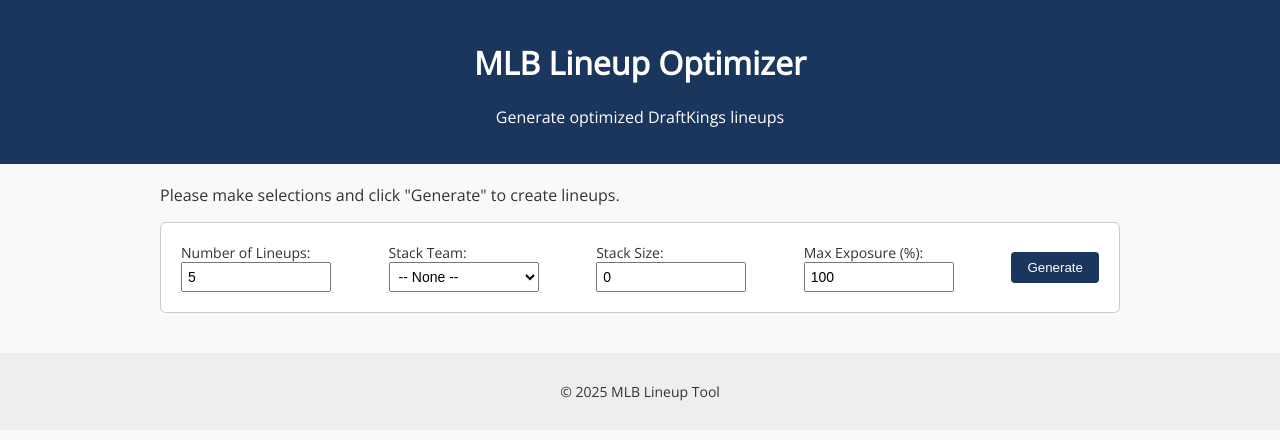
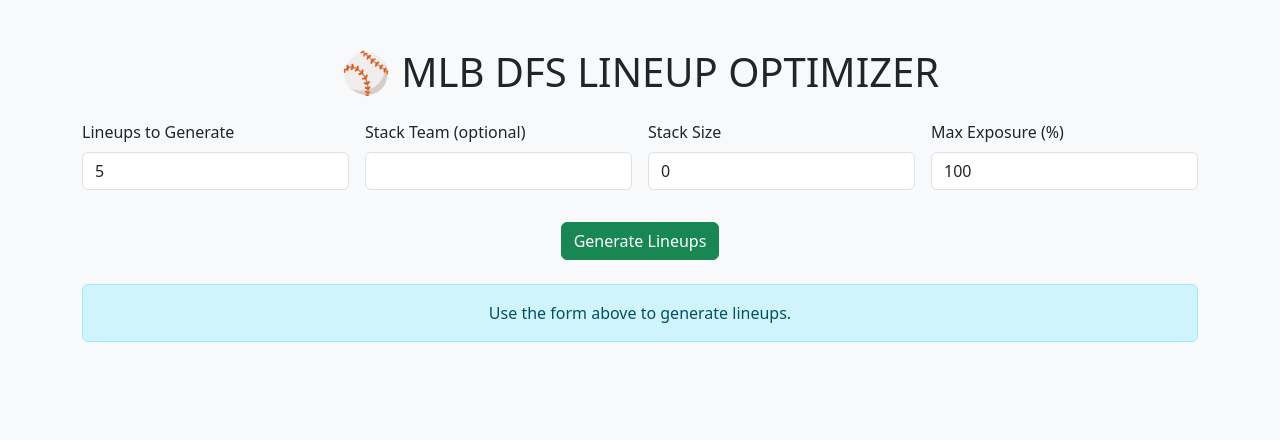
Before and after one commit to ktwom22/MLB-Today, a Flask app: page / in a window 1280 px wide. Shown: the top 440 px of the page. Run offline with Flask 2, Linux system fonts and the light colour scheme.

Commit message:
Updated app.py and added static files

```diff
--- a/app.py
+++ b/app.py
@@ -5,39 +5,44 @@ import requests
 from io import StringIO
 import os
 
-app = Flask(__name__)
+# Initialize Flask app and ensure static folder is correctly referenced
+app = Flask(__name__, static_folder='static', template_folder='templates')
 
+# Google Sheets CSV URL
 GOOGLE_SHEET_CSV_URL = "https://docs.google.com/spreadsheets/d/1aCccCQIU8Z5ve9QM8SrgG50hfD0WYYQmu-Z6fAt0TCw/gviz/tq?tqx=out:csv&gid=130416604"
 
+# Function to clean and format data
 def clean_data(df):
     df.columns = df.columns.str.strip().str.upper()
+
+    # Ensure the column names are correct
     if "PROJECTED POINTS" in df.columns:
-        df.rename(columns={"PROJECTED POINTS": "PROJECTE POINTS"}, inplace=True)
-    required = {"NAME", "POS", "SALARY", "PROJECTE POINTS", "TEAM"}
+        df.rename(columns={"PROJECTED POINTS": "PROJECTED POINTS"}, inplace=True)
+
+    required = {"NAME", "POS", "SALARY", "PROJECTED POINTS", "TEAM"}
     missing = required - set(df.columns)
     if missing:
         raise ValueError(f"Missing required columns: {missing}")
+
     df['SALARY'] = df['SALARY'].replace('[\\$,]', '', regex=True).astype(float)
-    df['PROJECTE POINTS'] = pd.to_numeric(df['PROJECTE POINTS'], errors='coerce')
+    df['PROJECTED POINTS'] = pd.to_numeric(df['PROJECTED POINTS'], errors='coerce')
     df['POS'] = df['POS'].str.upper().str.strip()
     df['TEAM'] = df['TEAM'].str.upper().str.strip()
-    df = df.dropna(subset=['NAME', 'SALARY', 'POS', 'PROJECTE POINTS', 'TEAM'])
+    df = df.dropna(subset=['NAME', 'SALARY', 'POS', 'PROJECTED POINTS', 'TEAM'])
     df['IS_HITTER'] = df['POS'] != 'P'
     return df
 
+# Function to generate lineups using PuLP optimization
 def generate_lineup(df, excluded_lineups=[], stack_team=None, stack_size=0, exposure_counts=None, max_exposure=None, total_lineups=1):
     prob = pulp.LpProblem("MLB_Lineup", pulp.LpMaximize)
-    player_vars = {
-        row['NAME']: pulp.LpVariable(row['NAME'], cat='Binary')
-        for _, row in df.iterrows()
-    }
 
-    prob += pulp.lpSum(player_vars[p] * df.loc[df['NAME'] == p, 'PROJECTE POINTS'].values[0] for p in player_vars)
+    player_vars = {row['NAME']: pulp.LpVariable(row['NAME'], cat='Binary') for _, row in df.iterrows()}
+
+    prob += pulp.lpSum(player_vars[p] * df.loc[df['NAME'] == p, 'PROJECTED POINTS'].values[0] for p in player_vars)
 
     total_salary = pulp.lpSum(player_vars[p] * df.loc[df['NAME'] == p, 'SALARY'].values[0] for p in player_vars)
     prob += total_salary <= 50000
     prob += total_salary >= 45000
-
     prob += pulp.lpSum(player_vars[p] for p in player_vars) == 10
 
     pos_req = {"P": 2, "C": 1, "1B": 1, "2B": 1, "3B": 1, "SS": 1, "OF": 3}
@@ -66,6 +71,7 @@ def generate_lineup(df, excluded_lineups=[], stack_team=None, stack_size=0, expo
     prob.solve()
 
     lineup, total_salary_val, total_points_val, selected_players = [], 0, 0, set()
+
     for p in player_vars:
         if player_vars[p].varValue == 1:
             row = df.loc[df['NAME'] == p].iloc[0]
@@ -73,43 +79,49 @@ def generate_lineup(df, excluded_lineups=[], stack_team=None, stack_size=0, expo
                 'Name': p,
                 'Position': row['POS'],
                 'Salary': row['SALARY'],
-                'Points': row['PROJECTE POINTS'],
+                'Points': row['PROJECTED POINTS'],
                 'Team': row['TEAM']
             })
             total_salary_val += row['SALARY']
-            total_points_val += row['PROJECTE POINTS']
+            total_points_val += row['PROJECTED POINTS']
             selected_players.add(p)
 
     return lineup, total_salary_val, total_points_val, selected_players
 
+# Route to display lineups
 @app.route('/', methods=['GET'])
 def show_lineups():
     try:
         if not request.args:
-            return render_template("index.html", lineups=[], teams=[], count=5, stack_team="", stack_size=0, exposure_pct=100, prompt=True)
+            return render_template("index.html", lineups=[], teams=[], count=5, stack_team="", stack_size=0,
+                                   exposure_pct=100, prompt=True)
 
         count = int(request.args.get('count', 5))
         stack_team = request.args.get('team', '').strip().upper()
         stack_size = int(request.args.get('stack', 0))
         exposure_pct = float(request.args.get('exposure', 100)) / 100.0
 
+        # Load and clean data from Google Sheets CSV
         r = requests.get(GOOGLE_SHEET_CSV_URL)
         r.raise_for_status()
         df = pd.read_csv(StringIO(r.text))
         df = clean_data(df)
 
+        if df.empty:
+            raise ValueError("No data available after cleaning. Please check the spreadsheet.")
+
         all_lineups = []
         excluded_lineups = []
         exposure_counts = {}
 
-        for _ in range(count * 3):
+        for _ in range(count * 3):  # Retry loop
             lineup, sal, pts, selected = generate_lineup(
                 df, excluded_lineups, stack_team, stack_size,
                 exposure_counts, exposure_pct, count
             )
             if not lineup:
                 break
-            excluded_lineups.append(selected)
+            excluded_lineups.append(list(selected))  # Convert set to list
             all_lineups.append({'players': lineup, 'salary': sal, 'points': pts})
             for p in selected:
                 exposure_counts[p] = exposure_counts.get(p, 0) + 1
@@ -125,6 +137,11 @@ def show_lineups():
         return render_template("index.html", error=str(e), lineups=[], teams=[],
                                count=5, stack_team="", stack_size=0, exposure_pct=100, prompt=False)
 
+# Route to serve the static test file
+@app.route('/test-file')
+def test_file():
+    return app.send_static_file('test.txt')  # Serve the test.txt file located in the static folder
+
 if __name__ == '__main__':
     port = int(os.environ.get('PORT', 10000))
     app.run(host='0.0.0.0', port=port, debug=True)
--- a/static/style.css
+++ b/static/style.css
@@ -1,104 +1,13 @@
+/* Super obvious styles to test if CSS is loading */
 body {
+    background-color: black;
+    color: lime;
     font-family: 'Open Sans', sans-serif;
-    background-color: #f9f9f9;
-    margin: 0;
-    padding: 0;
-    color: #333;
 }
 
-header {
-    background-color: #1b365d;
-    color: white;
-    padding: 20px 0;
+h1 {
+    color: yellow;
+    font-size: 3rem;
     text-align: center;
-    margin-bottom: 20px;
+    text-transform: uppercase;
 }
-
-.container {
-    width: 90%;
-    max-width: 960px;
-    margin: auto;
-}
-
-form {
-    background-color: #ffffff;
-    border: 1px solid #ccc;
-    padding: 20px;
-    margin-bottom: 30px;
-    display: flex;
-    flex-wrap: wrap;
-    gap: 15px;
-    align-items: center;
-    justify-content: space-between;
-    border-radius: 6px;
-}
-
-form label {
-    display: flex;
-    flex-direction: column;
-    font-size: 14px;
-    min-width: 150px;
-}
-
-form input, form select {
-    padding: 5px;
-    font-size: 14px;
-}
-
-form button {
-    padding: 8px 16px;
-    background-color: #1b365d;
-    color: white;
-    border: none;
-    border-radius: 4px;
-    cursor: pointer;
-}
-
-form button:hover {
-    background-color: #142644;
-}
-
-.lineup {
-    background-color: #fff;
-    border: 1px solid #ddd;
-    margin-bottom: 20px;
-    padding: 15px;
-    border-radius: 5px;
-}
-
-.lineup .meta {
-    margin-bottom: 10px;
-    font-weight: bold;
-}
-
-table {
-    width: 100%;
-    border-collapse: collapse;
-}
-
-table th, table td {
-    padding: 8px;
-    text-align: left;
-    border-bottom: 1px solid #eee;
-}
-
-table th {
-    background-color: #f2f2f2;
-}
-
-.error {
-    background-color: #fdd;
-    border: 1px solid #f99;
-    padding: 10px;
-    margin-bottom: 20px;
-    color: #900;
-    border-radius: 4px;
-}
-
-footer {
-    background-color: #eee;
-    padding: 15px;
-    text-align: center;
-    margin-top: 40px;
-    font-size: 14px;
-}
--- /dev/null
+++ b/static/test.txt
@@ -0,0 +1 @@
+This is a test static file. If you see this, Flask is serving static files correctly!
--- a/templates/index.html
+++ b/templates/index.html
@@ -2,78 +2,86 @@
 <html lang="en">
 <head>
     <meta charset="UTF-8">
-    <title>MLB DraftKings Lineups</title>
+    <meta name="viewport" content="width=device-width, initial-scale=1">
+    <title>MLB Optimizer</title>
+    <!-- Link to the favicon using Flask's url_for function -->
+    <link rel="icon" href="{{ url_for('static', filename='favicon.ico') }}" type="image/x-icon">
 
-    <!-- Google Font -->
-    <link href="https://fonts.googleapis.com/css2?family=Open+Sans&display=swap" rel="stylesheet">
+    <!-- Link to the CSS using Flask's url_for function -->
+    <link rel="stylesheet" href="{{ url_for('static', filename='style.css') }}">
 
-    <!-- Local stylesheet -->
-    <link rel="stylesheet" href="{{ url_for('static', filename='style.css') }}">
+    <!-- Bootstrap CSS via CDN (you can keep it or use local) -->
+    <link rel="stylesheet" href="https://cdn.jsdelivr.net/npm/bootstrap@5.3.0/dist/css/bootstrap.min.css">
 </head>
-<body>
-    <header>
-        <div class="container">
-            <h1>MLB Lineup Optimizer</h1>
-            <p>Generate optimized DraftKings lineups</p>
-        </div>
-    </header>
+<body class="bg-light text-dark">
+    <div class="container py-5">
+        <h1 class="text-center mb-4">⚾ MLB DFS Lineup Optimizer</h1>
 
-    <main class="container">
-        {% if prompt %}
-            <p>Please make selections and click "Generate" to create lineups.</p>
+        <!-- Form to input lineup data -->
+        <form class="row g-3 mb-4" method="get">
+            <div class="col-md-3">
+                <label class="form-label">Lineups to Generate</label>
+                <input type="number" class="form-control" name="count" value="{{ count or 5 }}">
+            </div>
+            <div class="col-md-3">
+                <label class="form-label">Stack Team (optional)</label>
+                <input type="text" class="form-control" name="team" value="{{ stack_team or '' }}">
+            </div>
+            <div class="col-md-3">
+                <label class="form-label">Stack Size</label>
+                <input type="number" class="form-control" name="stack" value="{{ stack_size or 0 }}">
+            </div>
+            <div class="col-md-3">
+                <label class="form-label">Max Exposure (%)</label>
+                <input type="number" class="form-control" name="exposure" value="{{ exposure_pct or 100 }}">
+            </div>
+            <div class="col-12 text-center">
+                <button type="submit" class="btn btn-success mt-3">Generate Lineups</button>
+            </div>
+        </form>
+
+        <!-- Show error message if any -->
+        {% if error %}
+            <div class="alert alert-danger text-center">
+                <strong>Error:</strong> {{ error }}
+            </div>
         {% endif %}
 
-        {% if error %}
-            <div class="error">{{ error }}</div>
+        {% if prompt %}
+            <div class="alert alert-info text-center">
+                Use the form above to generate lineups.
+            </div>
         {% endif %}
 
-        <form method="get" action="/">
-            <label>Number of Lineups:
-                <input type="number" name="count" value="{{ count or 5 }}" min="1" max="20">
-            </label>
+        <!-- Display generated lineups -->
+        {% if lineups %}
+            <h2 class="mb-4">Generated Lineups</h2>
+            <div class="row row-cols-1 row-cols-md-2 g-4">
+                {% for lineup in lineups %}
+                    <div class="col">
+                        <div class="card shadow-sm">
+                            <div class="card-header bg-primary text-white">
+                                <strong>Projected Points:</strong> {{ lineup.points }} |
+                                <strong>Salary:</strong> ${{ lineup.salary }}
+                            </div>
+                            <div class="card-body">
+                                <ul class="list-group list-group-flush">
+                                    {% for player in lineup.players %}
+                                        <li class="list-group-item">
+                                            <strong>{{ player.Position }}</strong> - {{ player.Name }}
+                                            ({{ player.Team }}) - ${{ player.Salary }} - {{ player.Points }} pts
+                                        </li>
+                                    {% endfor %}
+                                </ul>
+                            </div>
+                        </div>
+                    </div>
+                {% endfor %}
+            </div>
+        {% endif %}
+    </div>
 
-            <label>Stack Team:
-                <select name="team">
-                    <option value="">-- None --</option>
-                    {% for team in teams %}
-                        <option value="{{ team }}" {% if team == stack_team %}selected{% endif %}>{{ team }}</option>
-                    {% endfor %}
-                </select>
-            </label>
-
-            <label>Stack Size:
-                <input type="number" name="stack" value="{{ stack_size or 0 }}" min="0" max="10">
-            </label>
-
-            <label>Max Exposure (%):
-                <input type="number" name="exposure" value="{{ exposure_pct or 100 }}" min="10" max="100" step="10">
-            </label>
-
-            <button type="submit">Generate</button>
-        </form>
-
-        {% for lineup in lineups %}
-            <div class="lineup">
-                <h2>Lineup {{ loop.index }}</h2>
-                <p>Salary: ${{ lineup.salary | round(0) }}, Points: {{ lineup.points | round(1) }}</p>
-                <table>
-                    <tr><th>Player</th><th>Pos</th><th>Team</th><th>Salary</th><th>Points</th></tr>
-                    {% for player in lineup.players %}
-                        <tr>
-                            <td>{{ player.Name }}</td>
-                            <td>{{ player.Position }}</td>
-                            <td>{{ player.Team }}</td>
-                            <td>${{ player.Salary | round(0) }}</td>
-                            <td>{{ player.Points | round(2) }}</td>
-                        </tr>
-                    {% endfor %}
-                </table>
-            </div>
-        {% endfor %}
-    </main>
-
-    <footer>
-        <p>&copy; 2025 MLB Lineup Tool</p>
-    </footer>
+    <!-- Bootstrap JS (optional) -->
+    <script src="https://cdn.jsdelivr.net/npm/bootstrap@5.3.0/dist/js/bootstrap.bundle.min.js"></script>
 </body>
 </html>
```
